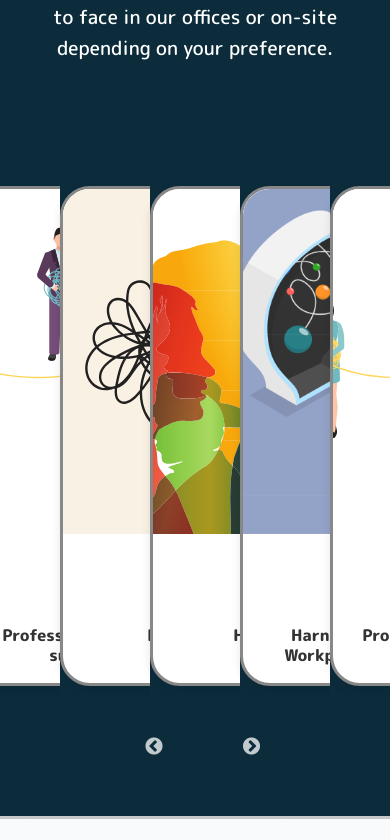
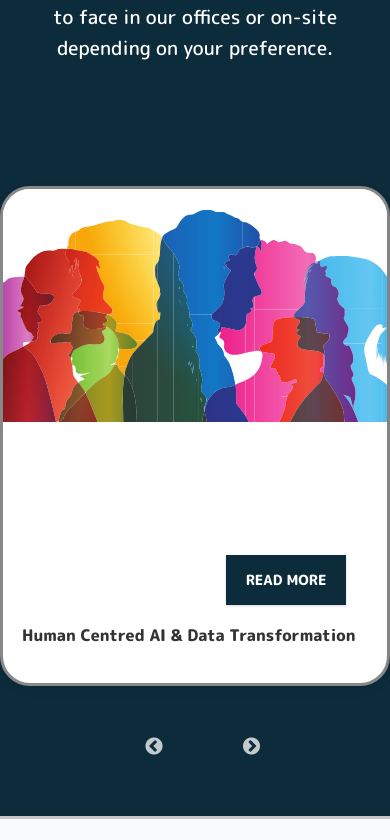
Before and after one commit to Abdullah-Shahbaz-Dude/ARETE-, a React (Vite) app: page /What-We-Do in a window 390 px wide. Shown: the part 1764-2604 px from the top of the page. Built offline with nearby package versions, Linux system fonts and the light colour scheme.

Commit message:
update Homepage

```diff
--- a/src/components/Homepage/CSS/SlickCarousel.css
+++ b/src/components/Homepage/CSS/SlickCarousel.css
@@ -210,3 +210,13 @@
     bottom: -30px; /* Adjust dots below buttons */
   }
 }
+@media (max-width: 768px) {
+  .slick-carousel-container .slides-content-container {
+    width: 100%; /* Full width */
+  }
+
+  .slick-carousel-container .slides-images img {
+    max-width: 100%;
+    height: auto;
+  }
+}
--- a/src/components/Homepage/SlickCarousel.jsx
+++ b/src/components/Homepage/SlickCarousel.jsx
@@ -15,7 +15,18 @@ const SlickCarousel = () => {
     centerPadding: "60px",
     slidesToShow: 3,
     speed: 500,
+    responsive: [
+      {
+        breakpoint: 768, // When screen width is 768px or smaller
+        settings: {
+          slidesToShow: 1, // Show only 1 slide
+          centerMode: false, // Disable center mode for better mobile view
+          centerPadding: "0px", // Remove padding to avoid cut-off edges
+        },
+      },
+    ],
   };
+
   return (
     <section className="slick-carousel-container">
       <Slider {...settings}>
```
